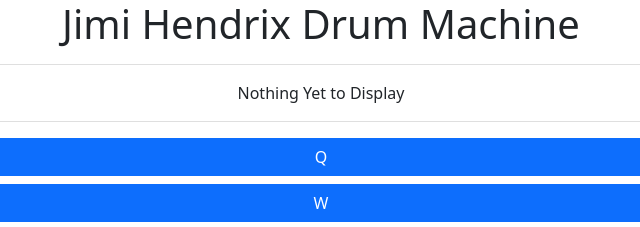
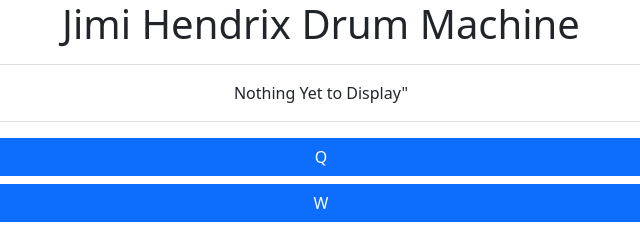
Before and after one commit to birdandthebees/hendrix-quote-machine, a plain HTML site: page index.html in a window 1280 px wide. Shown: the top 227 px of the page, 319-959 px from the left. Drawn offline with nearby package versions, Linux system fonts and the light colour scheme.

```diff
--- a/index.html
+++ b/index.html
@@ -65,7 +65,7 @@
     <h1 class = "text-center">Jimi  Hendrix Drum Machine</h1>
     <div class = "card my-3">
         <div class = "card-body">
-    <div class ="text-center" id = "display">Nothing Yet to Display</div>
+    <div class ="text-center" id = "display">Nothing Yet to Display"</div>
 </div>
 </div>
     <div class="d-grid gap-2">
```
Also changed, not shown: 1 other file.
